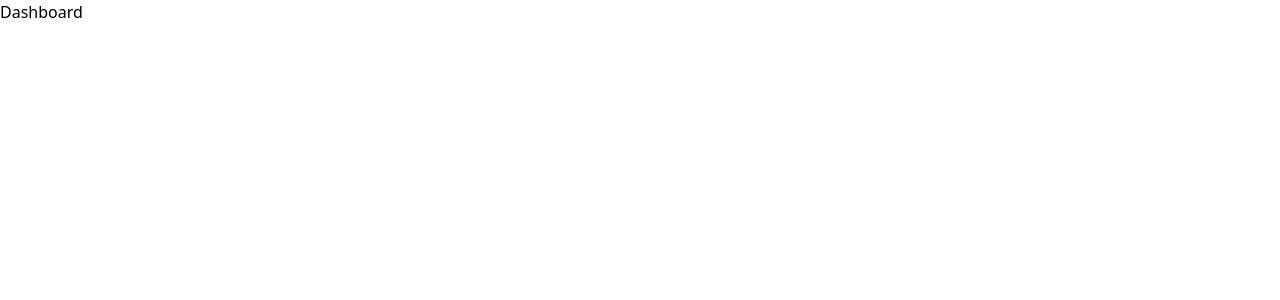
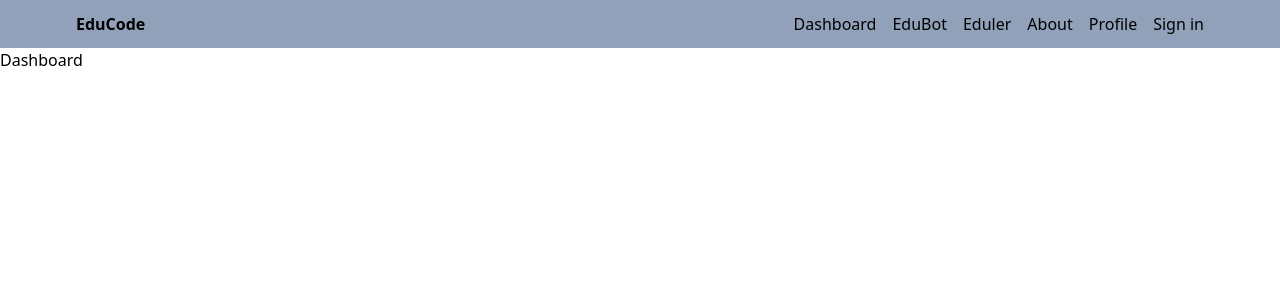
Before and after one commit to sumit-0307/EduCode, a React (Vite) app in the folder client/: page / in a window 1280 px wide. Shown: the top 300 px of the page. Built offline with nearby package versions, Linux system fonts and the light colour scheme.

Commit message:
made a header to route pages

```diff
--- a/client/src/App.jsx
+++ b/client/src/App.jsx
@@ -6,9 +6,12 @@ import Eduler from './pages/Eduler';
 import Profile from './pages/Profile';
 import SignIn from './pages/SignIn';
 import SignUp from './pages/SignUp';
+import Header from './components/Header';
 
 export default function App() {
   return <BrowserRouter>
+  {/* header */}
+  <Header />
   <Routes>
     <Route path='/' element={<Dashboard/>} />
     <Route path='about' element={<About/>} />
--- /dev/null
+++ b/client/src/components/Header.jsx
@@ -0,0 +1,35 @@
+import {Link} from 'react-router-dom';
+
+export default function Header() {
+  return (
+    <div className='bg-slate-400'>
+      <div className='flex justify-between items-center max-w-6xl mx-auto p-3'>
+        <Link to={'/'} className='flex items-center space-x-0'>
+        <h1 className='font-bold'>Edu</h1>
+        <h1 className='font-bold'>Code</h1>
+        </Link>
+        <ul className='flex gap-4'>
+          <Link to={'/'}>
+          <li>Dashboard</li>
+          </Link>
+          <Link to={'/edubot'}>
+          <li>EduBot</li>
+          </Link>
+          <Link to={'/eduler'}>
+          <li>Eduler</li>
+          </Link>
+          <Link to={'/about'}>
+          <li>About</li>
+          </Link>
+          <Link to={'/profile'}>
+          <li>Profile</li>
+          </Link>
+          <Link to={'/sign-in'}>
+          <li>Sign in</li>
+          </Link>
+        </ul>
+
+      </div>
+    </div>
+  )
+}
```
